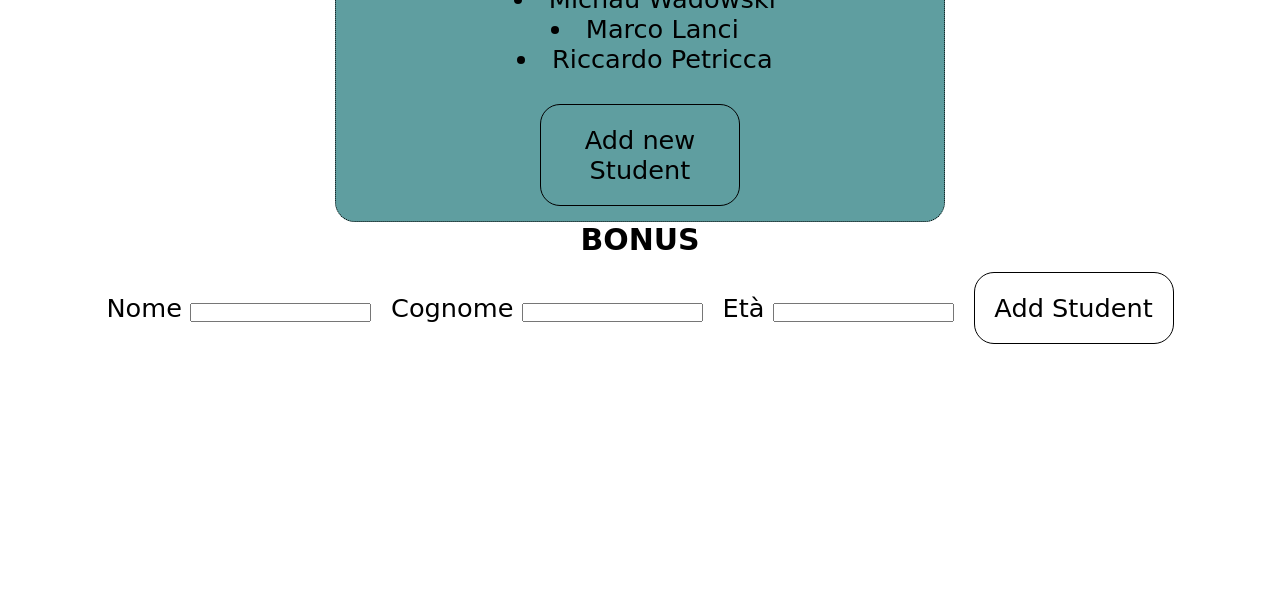
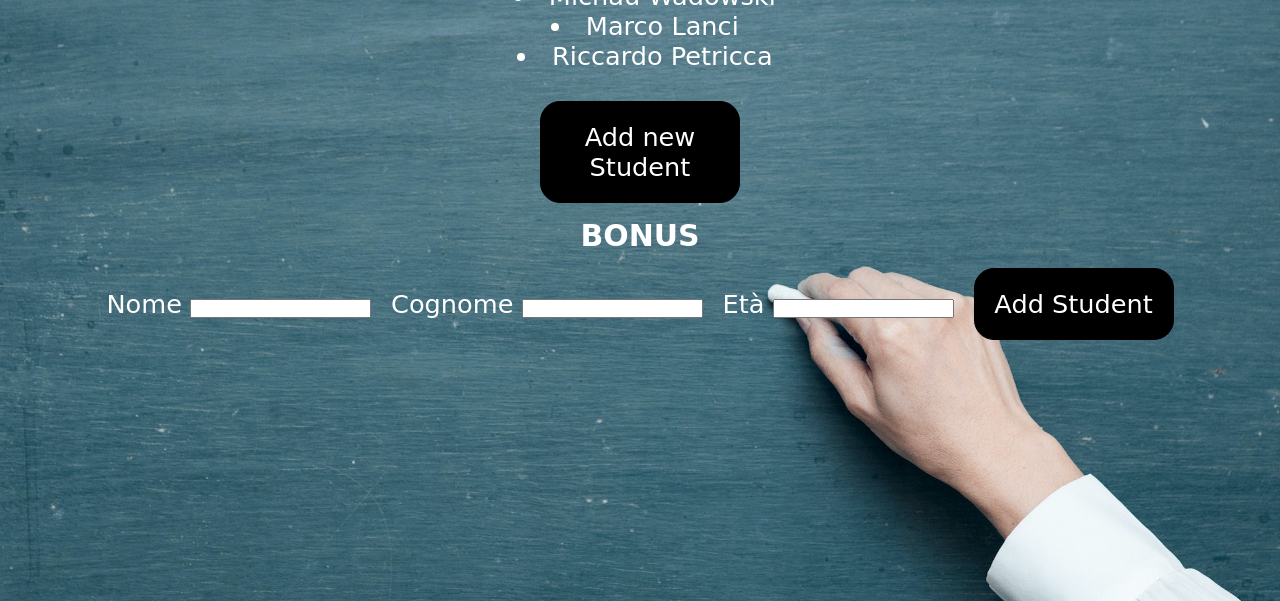
Before and after one commit to Michau94/js-oggetti-studenti, a plain HTML site: page index.html in a window 1280 px wide. Shown: the part 199-800 px from the top of the page. Drawn offline with Linux system fonts and the light colour scheme; a web font is replaced by a local one.

Commit message:
some style

```diff
--- a/css/style.css
+++ b/css/style.css
@@ -30,13 +30,16 @@ body {
     padding: 30px;
     font-family: 'Zen Loop', cursive;
     font-size: 1.6rem;
+    background-image: url(../img/blackboard.jpg);
+    background-size: cover;
+    background-repeat: no-repeat;
+    height: 100vh;
+    color: white;
 }
 
 .student-list, .student {
-    background: cadetblue;
     width: 50%;
     border-radius: 20px;
-    border: 1px dotted black;
 }
 
 .student-list ul {
@@ -50,9 +53,10 @@ body {
     border: 1px solid black;
     width: 200px;
     cursor: pointer;
+    background-color: black;
 }
 
-#add:hover, #add-bonus {
+#add:hover, #add-bonus:hover {
     background-color: white;
     color: black;
 }
```
Also changed, not shown: img/blackboard.jpg (added).
